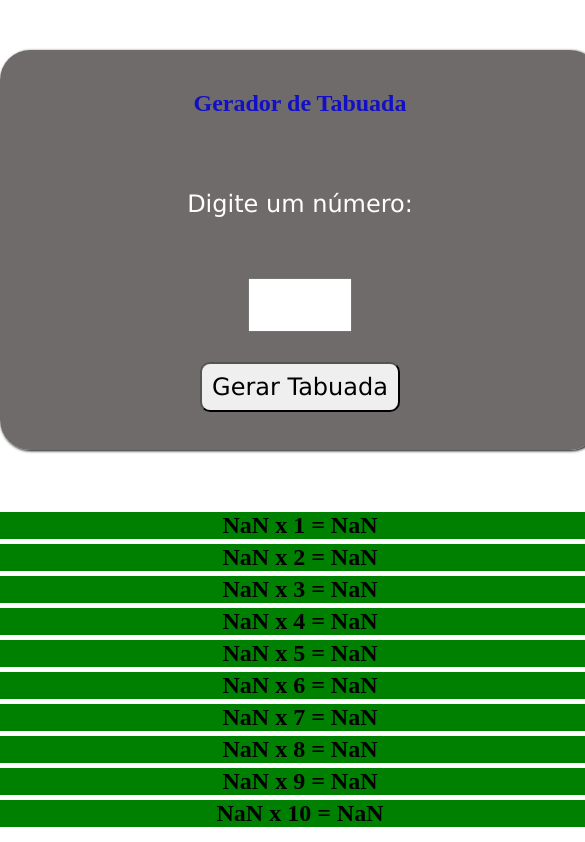
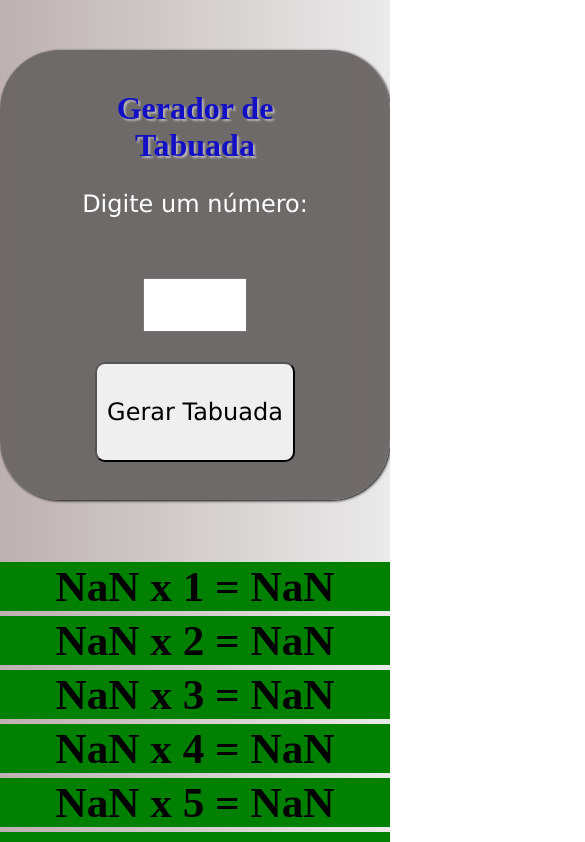
Before and after one commit to wanderleybruno/Gerador_tabuada, a plain HTML site: page index.html in a window 390 px wide. Both pictures are taken after a click on the button "Gerar Tabuada". Shown: the top 842 px of the page, 585 px wide, since content can reach past the window. Drawn offline with Linux system fonts and the light colour scheme.

Commit message:
implementando estilos para mobile

```diff
--- a/index.html
+++ b/index.html
@@ -4,6 +4,7 @@
     <meta charset="UTF-8">
     <meta name="viewport" content="width=device-width, initial-scale=1.0">
     <link rel="stylesheet" href="style.css">
+    <link rel="stylesheet" href="retrato.css">
     <title>Tabuada</title>
 </head>
 <body>
--- /dev/null
+++ b/retrato.css
@@ -0,0 +1,74 @@
+@charset "UTF-8";
+
+* {
+    margin:0;
+    padding: 0;
+
+}
+
+body {
+    background-image: linear-gradient(to right, rgb(189, 177, 177), rgba(55, 55, 58, 0.103));
+}
+
+section h1 {
+    color: rgb(18, 15, 197);
+    text-align: center;
+    margin-top: 50px;
+    padding-top: 40px;
+    margin-bottom: 30px;
+    font-size: 2.0em;
+    text-shadow: 2px 2px 2px rgba(252, 250, 250, 0.534);
+}
+
+section {
+    margin: auto;
+    width:100vw;
+    height: 450px;
+    background-color: rgba(110, 105, 105, 0.979);
+    border-radius: 60px;
+    box-shadow: 1px 1px 3px black;
+}
+
+p {
+    text-align: center;
+    padding: 30px;
+    font-size: 1.5em;
+    font-family: 'Lucida Sans', 'Lucida Sans Regular', 'Lucida Grande', 'Lucida Sans Unicode', Geneva, Verdana, sans-serif;
+    color: white;
+}
+
+input {
+    width: 100px;
+    height:50px ;
+    font-size: 1.2em;
+    text-align: center;
+}
+
+button {
+    display: block;
+    margin: auto;
+    width: 200px;
+    height: 100px;
+    border-radius: 10px;
+    font-size: 1.5em;
+    font-family: 'Lucida Sans', 'Lucida Sans Regular', 'Lucida Grande', 'Lucida Sans Unicode', Geneva, Verdana, sans-serif;
+}
+
+button:hover {
+    background-color: chocolate;
+}
+
+
+
+#tabuada-item {
+    background-color: rgba(62, 241, 7, 0.459);
+    text-align: center;
+    margin-top: 50px;
+    padding: 10px;
+    border-radius: 20px;
+    box-shadow: 1px 1px 3px black;
+}
+
+h2#tabuada {
+    margin-top: 100px;
+}
--- a/script.js
+++ b/script.js
@@ -13,6 +13,7 @@ function gerarTabuada() {
       linhaTabuada.classList.add("tabuada-item");
       linhaTabuada.style.backgroundColor = "green";
       linhaTabuada.style.marginTop = "5px";
+      linhaTabuada.style.fontSize = "1.8em"
       linhaTabuada.style.textAlign = "center"
       linhaTabuada.style.width = "auto"
 
```
